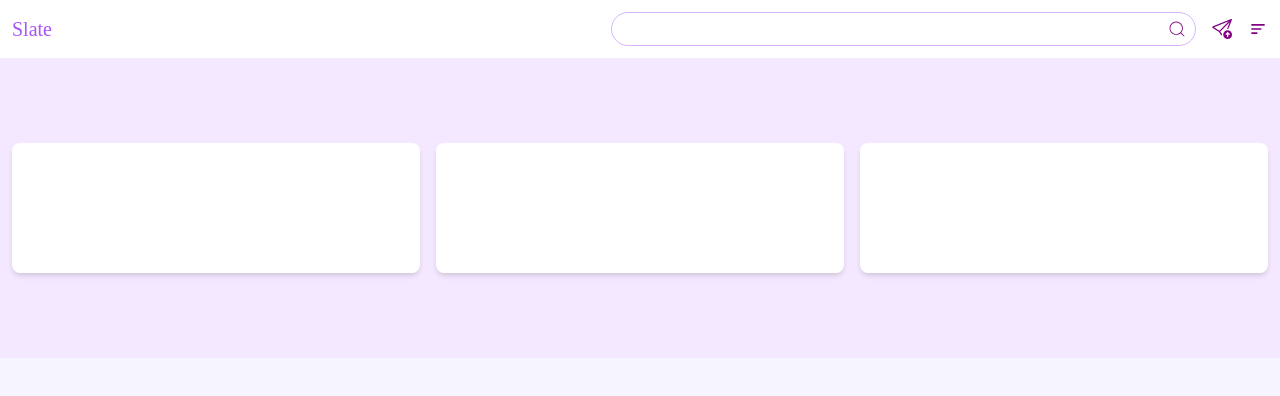
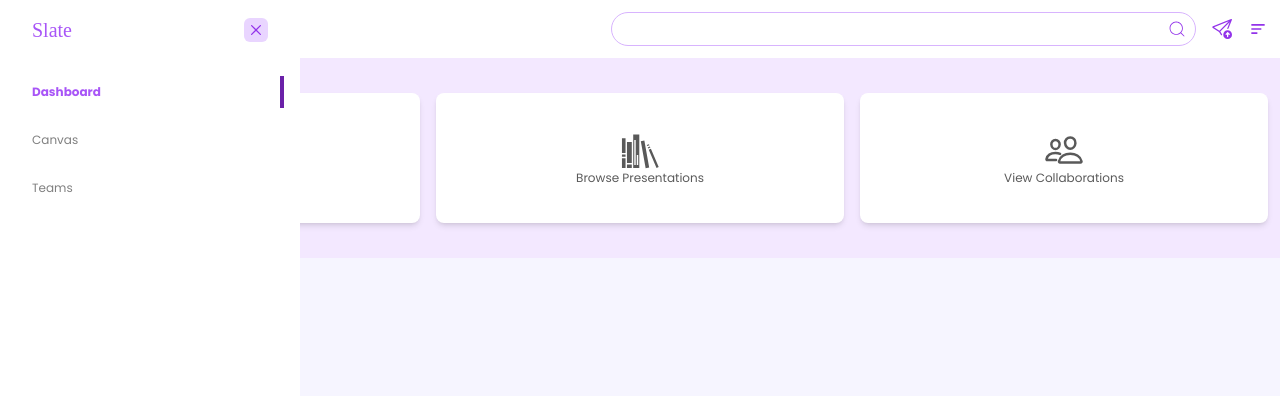
Before and after one commit to AccoladesIO/slate, a Next.js app: page /dashboard in a window 1280 px wide. Both pictures are taken after a click on the element 1222 px from the left and 29 px from the top of the page. Shown: the top 396 px of the page. Built offline with nearby package versions, Linux system fonts and the light colour scheme; a web font is replaced by a local one.

Commit message:
feat: addition of manifest for next-pwa integration

```diff
--- a/next.config.ts
+++ b/next.config.ts
@@ -1,8 +1,15 @@
-import type { NextConfig } from "next";
+const withPWA = require('next-pwa')({
+  dest: 'public',
+});
 
-const nextConfig: NextConfig = {
-  /* config options here */
+module.exports = withPWA({
   reactStrictMode: true,
-};
-
-export default nextConfig;
+  images: {
+    remotePatterns: [
+      {
+        protocol: "https",
+        hostname: "**",
+      },
+    ],
+  }
+});
--- a/package.json
+++ b/package.json
@@ -9,7 +9,9 @@
     "lint": "next lint"
   },
   "dependencies": {
+    "framer-motion": "^11.15.0",
     "next": "15.1.0",
+    "next-pwa": "^5.6.0",
     "react": "^19.0.0",
     "react-dom": "^19.0.0",
     "react-icons": "^5.4.0"
--- a/src/components/Layout/Layout.tsx
+++ b/src/components/Layout/Layout.tsx
@@ -1,27 +1,28 @@
-import React from 'react'
-import Header from '../ui/Header';
-import SideBar from '../ui/SideBar';
-import { useContextValue } from '@/utils/hooks/Context';
+import React from "react";
+import { AnimatePresence } from "framer-motion";
+import Header from "../ui/Header";
+import SideBar from "../ui/SideBar";
+import { useContextValue } from "@/utils/hooks/Context";
 
 interface LayoutProp {
     children: React.ReactNode;
     active: string;
 }
+
 const Layout: React.FC<LayoutProp> = ({ children, active }) => {
-    const { sideBarOpen } = useContextValue()
+    const { sideBarOpen } = useContextValue();
+
     return (
-        <div className='w-full flex relative'>
-            {
-                sideBarOpen &&
-                <SideBar active={active} />
-            }
-            <div className='w-full sm:mb-0 mb-10'>
+        <div className="w-full flex relative">
+            <AnimatePresence>
+                {sideBarOpen && <SideBar active={active} />}
+            </AnimatePresence>
+            <div className="w-full sm:mb-0 mb-10">
                 <Header />
                 {children}
             </div>
-            {/* <Bottomnav active={active} /> */}
         </div>
-    )
-}
+    );
+};
 
-export default Layout
+export default Layout;
--- a/src/components/ui/Header.tsx
+++ b/src/components/ui/Header.tsx
@@ -14,15 +14,15 @@ const Header = () => {
       </div>
       <div className=' w-full outline-none border border-purple-300 rounded-3xl flex'>
         <input type="text" className='w-full outline-none text-xs m-2' />
-        <div className='flex flex-col items-center justify-center w-10 h-8'>
-          <CiSearch size={20} color='purple' />
+        <div className='flex flex-col items-center justify-center w-10 h-8 text-purple-600'>
+          <CiSearch size={20} />
         </div>
       </div>
-      <div className='flex h-full items-center justify-center w-10' onClick={toggleSideBar}>
-        <BsSendArrowUp size={20} color='purple' />
+      <div className="w-6 h-6 text-purple-600 flex items-center justify-center rounded-md" onClick={toggleSideBar}>
+        <BsSendArrowUp size={20} />
       </div>
-      <div className='flex h-full items-center justify-center w-10' onClick={toggleSideBar}>
-        <BiMenuAltLeft size={20} color='purple' />
+      <div className="w-6 h-6 text-purple-600 flex items-center justify-center rounded-md" onClick={toggleSideBar}>
+        <BiMenuAltLeft size={20} />
       </div>
     </div>
   )
--- a/src/components/ui/SideBar.tsx
+++ b/src/components/ui/SideBar.tsx
@@ -1,14 +1,82 @@
-import React from 'react'
-import Logo from './Logo'
+import React from "react";
+import { motion } from "framer-motion";
+import Logo from "./Logo";
+import Link from "next/link";
+import { IoCloseOutline } from "react-icons/io5";
+import { useContextValue } from "@/utils/hooks/Context";
 
-const SideBar = ({ active }: { active: string }) => {
-
-  console.log(active)
-  return (
-    <div className='h-[100vh] w-full max-w-[300px] absolute bg-black/50'>
-      <Logo />
-    </div>
-  )
+interface SideBarProps {
+  active: string;
 }
 
-export default SideBar
+const SideBar: React.FC<SideBarProps> = ({ active }) => {
+  const { toggleSideBar } = useContextValue()
+
+  console.log(active);
+
+  const sideLink = [
+    {
+      id: 1,
+      name: "Dashboard",
+      href: "/dashboard",
+      // icon: <RxHome />
+    },
+    {
+      id: 2,
+      name: "Canvas",
+      href: "/dashboard/canvas",
+      // icon: <RxFile />
+    },
+    {
+      id: 3,
+      name: "Teams",
+      href: "/dashboard/teams",
+      // icon: <BiStar />
+    }
+  ]
+
+
+  const sidebarVariants = {
+    open: {
+      x: 0,
+      opacity: 1,
+      transition: { type: "spring", stiffness: 100, damping: 20 },
+    },
+    closed: {
+      x: "-100%",
+      opacity: 0,
+      transition: { type: "spring", stiffness: 100, damping: 20 },
+    },
+  };
+
+  return (
+    <motion.div
+      className="h-[100vh] w-full max-w-[300px] absolute bg-white text-white"
+      initial="closed"
+      animate="open"
+      exit="closed"
+      variants={sidebarVariants}
+    >
+      <div className="w-full px-8 py-4 flex items-center justify-between ">
+        <Logo />
+        <span className="w-6 h-6 bg-purple-200 text-purple-600 flex items-center justify-center rounded-md" onClick={toggleSideBar}>
+          <IoCloseOutline size={20} />
+        </span>
+      </div>
+      <nav className="p-4">
+        <ul className="space-y-4">
+          {sideLink.map((_link, i) => (
+            <div key={_link.id + _link.name + i} className={`w-full px-4 py-2 ${active === _link.name ? ' text-purple-500 font-bold border-r-4 border-r-purple-800' : "bg-white text-black/50"} hover:bg-slate-300`}>
+              <Link href={_link.href} prefetch={false} className='w-full flex items-center justify-start gap-2 text-xs'>
+                {/* {_link.icon} */}
+                {_link.name}
+              </Link>
+            </div>
+          ))}
+        </ul>
+      </nav>
+    </motion.div>
+  );
+};
+
+export default SideBar;
--- /dev/null
+++ b/src/pages/dashboard/canvas/index.tsx
@@ -0,0 +1,14 @@
+import Layout from '@/components/Layout/Layout'
+import React from 'react'
+
+const Folders = () => {
+  return (
+      <Layout active='Canvas'>
+          <div className='w-full'>
+              Folders
+          </div>
+  </Layout>
+  )
+}
+
+export default Folders
--- a/src/pages/dashboard/index.tsx
+++ b/src/pages/dashboard/index.tsx
@@ -1,15 +1,17 @@
 import Layout from '@/components/Layout/Layout'
 import React from 'react'
+import { GiBookshelf } from 'react-icons/gi'
+import { IoAddOutline, IoPeopleOutline } from 'react-icons/io5'
 
 const Dashboard = () => {
     return (
         <Layout active='Dashboard'>
             <div className='w-full'>
-                <div className='w-full min-h-[300px] bg-purple-100 items-center justify-center '>
-                    <div className="flex flex-col sm:flex-row w-full p-3 justify-center items-center gap-4 min-h-[300px]">
-                        <div className="w-full bg-white rounded-lg shadow-md h-[130px]"></div>
-                        <div className="w-full bg-white rounded-lg shadow-md h-[130px]"></div>
-                        <div className="w-full bg-white rounded-lg shadow-md h-[130px]"></div>
+                <div className='w-full min-h-[200px] bg-purple-100 items-center justify-center'>
+                    <div className="flex flex-col sm:flex-row w-full p-3 justify-center items-center gap-4 min-h-[200px]">
+                        <div className="w-full bg-white rounded-lg shadow-md h-[130px] flex flex-col items-center justify-center text-xs text-black/65 hover:text-black"><IoAddOutline size={40} /> <span className='w-full inline-block text-center'>Create Canvas</span> </div>
+                        <div className="w-full bg-white rounded-lg shadow-md h-[130px] flex flex-col items-center justify-center text-xs text-black/65 hover:text-black"><GiBookshelf size={40} /> <span className='w-full inline-block text-center'>Browse Presentations</span> </div>
+                        <div className="w-full bg-white rounded-lg shadow-md h-[130px] flex flex-col items-center justify-center text-xs text-black/65 hover:text-black"><IoPeopleOutline size={40} /> <span className='w-full inline-block text-center'>View Collaborations</span> </div>
                     </div>
                 </div>
             </div>
--- a/src/pages/dashboard/teams/index.tsx
+++ b/src/pages/dashboard/teams/index.tsx
@@ -1,10 +1,13 @@
+import Layout from '@/components/Layout/Layout'
 import React from 'react'
 
 const Teams = () => {
     return (
-        <div className='w-full'>
-            Teams
-        </div>
+        <Layout active="Teams">
+            <div className='w-full'>
+                Teams
+            </div>
+        </Layout>
     )
 }
 
--- a/src/utils/hooks/Context.js
+++ b/src/utils/hooks/Context.js
@@ -2,7 +2,7 @@ import React, { createContext, useContext, useState } from "react";
 const AppContext = createContext(null);
 
 const ContextProvider = ({ children }) => {
-    const [sideBarOpen, setSideBarOpen] = useState(true)
+    const [sideBarOpen, setSideBarOpen] = useState(false)
 
     const toggleSideBar = () => {
         setSideBarOpen(!sideBarOpen)
```
Also changed, not shown: public/Wing.png (added), public/manifest.json (added), 1 other file (tests, documents, lock files or other folders).
